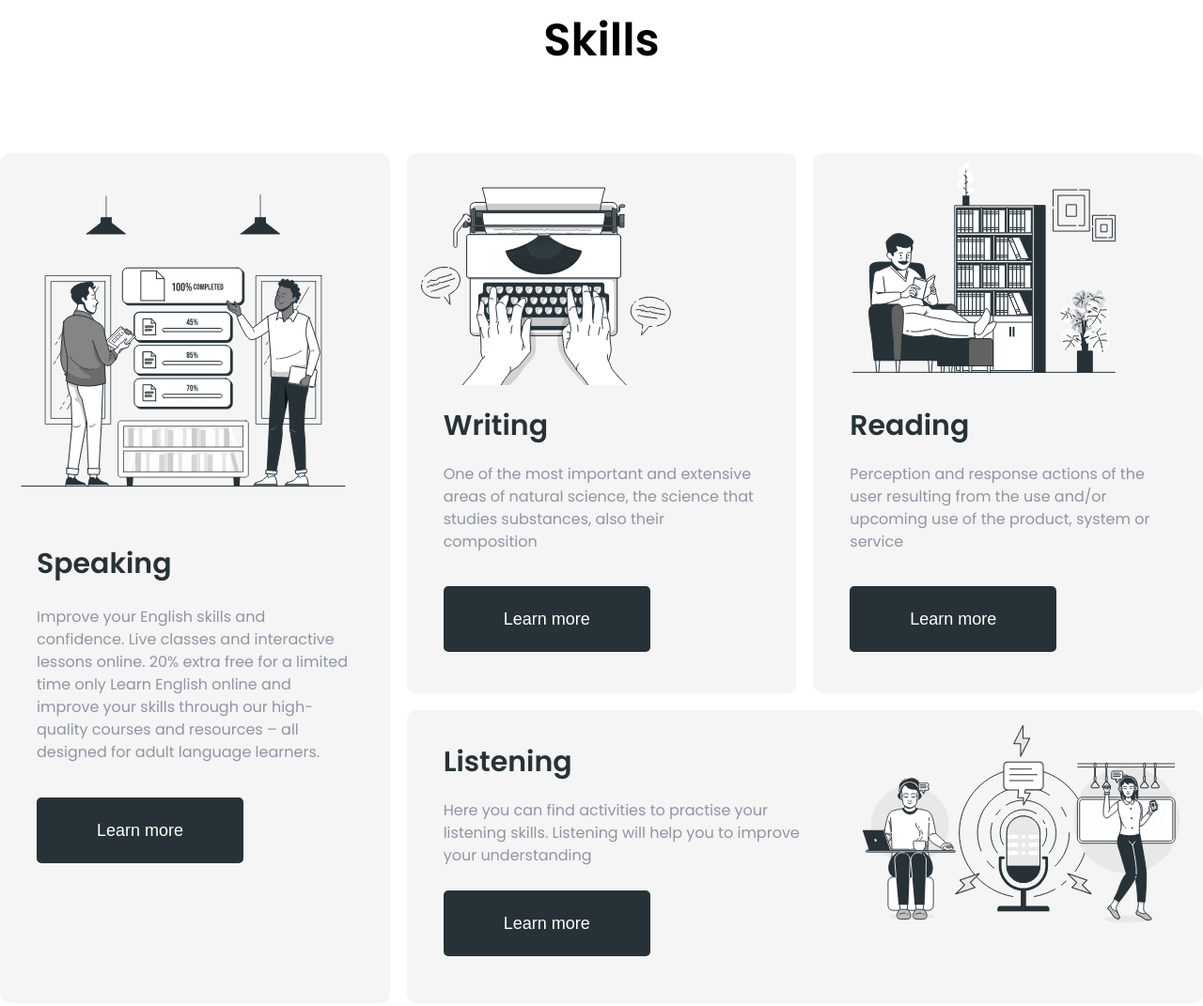
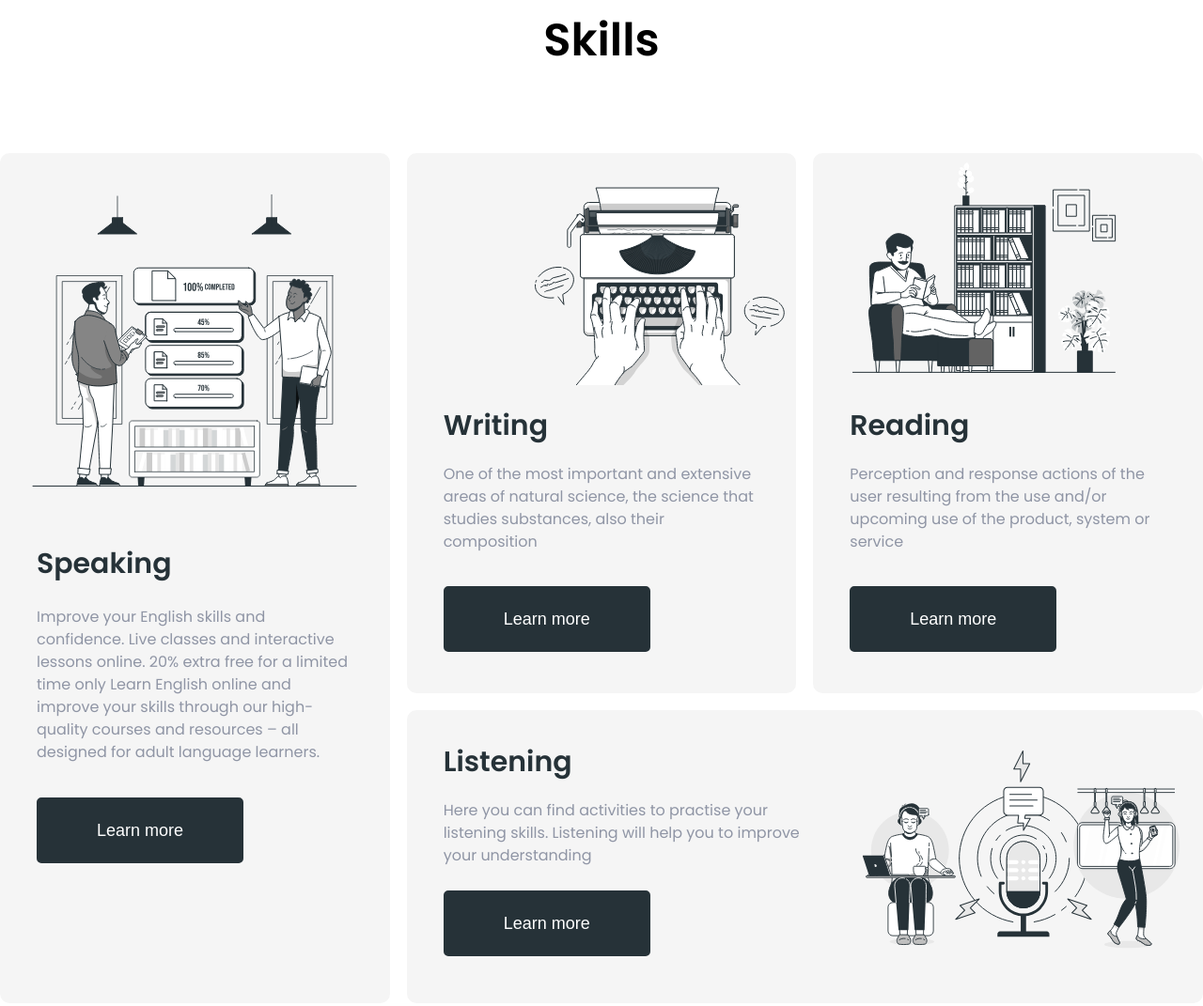
Before and after one commit to horoshopodumaj/britlexLanding, a website: page index.html in a window 1280 px wide. Shown: the part 906-1977 px from the top of the page at 94% size. Drawn offline with Linux system fonts and the light colour scheme.

Commit message:
alignment of drawings in the skills section

```diff
--- a/src/components/card.scss
+++ b/src/components/card.scss
@@ -20,5 +20,6 @@
 
     &_mode {
         display: flex;
+        align-items: center;
     }
 }
--- a/src/components/skills.scss
+++ b/src/components/skills.scss
@@ -22,6 +22,10 @@
         & .card__content {
             padding-bottom: 36px;
         }
+
+        & .card__img {
+            text-align: center;
+        }
     }
 
     &__writing {
@@ -33,6 +37,10 @@
 
         & .button__card {
             margin-bottom: 44px;
+        }
+
+        & .card__img {
+            text-align: end;
         }
     }
     &__reading {
```
Also changed, not shown: css/index.css, 1 other file.
